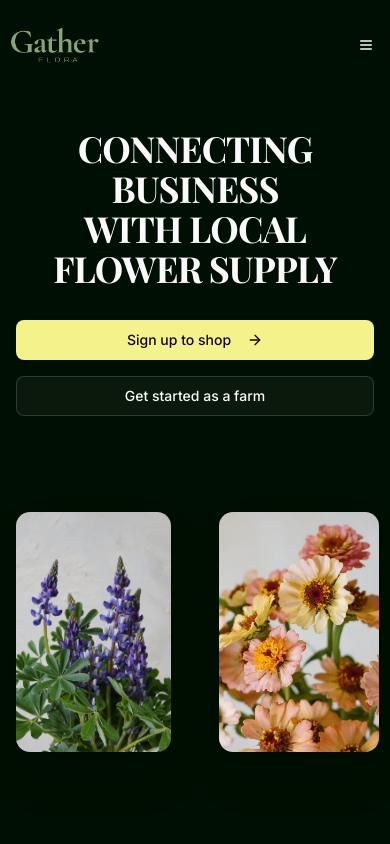
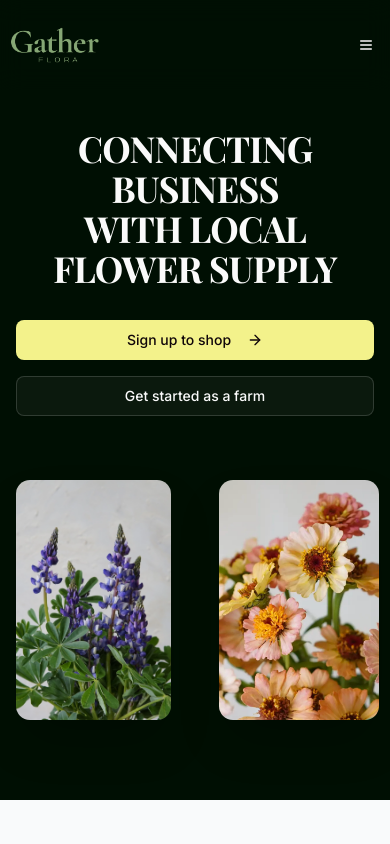
Before and after one commit to douglasedward/gather-flora, a Next.js app: page / in a window 390 px wide. Shown: the top 844 px of the page. Built offline with nearby package versions, Linux system fonts and the light colour scheme; a web font is replaced by a local one.

Commit message:
mobile tweaks

```diff
--- a/src/components/Hero.tsx
+++ b/src/components/Hero.tsx
@@ -82,7 +82,7 @@ const Hero = () => {
   return (
     <section
       ref={heroRef}
-      className="bg-secondary pt-32 pb-20 md:pt-40 md:pb-32 h-svh"
+      className="bg-secondary pt-32 pb-20 md:pt-40 md:pb-32"
     >
       <div className="container mx-auto px-4">
         <div className="grid lg:grid-cols-3 gap-12 items-center">
@@ -161,7 +161,7 @@ const Hero = () => {
           </div>
         </div>
       </div>
-      <div className="container mx-auto px-4 lg:px-72 mt-24">
+      <div className="container mx-auto px-4 lg:px-72 mt-16 lg:mt-24">
         <div className="grid grid-cols-2 gap-12">
           <div className="hero-image3 group flex items-center">
             <div className="relative h-60 md:h-80 w-40 md:w-60 rounded-xl overflow-hidden shadow-2xl transition-transform duration-500 hover:scale-x-[-1]">
```
